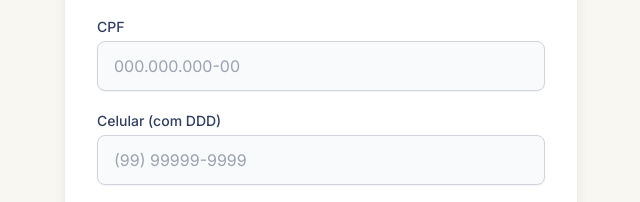
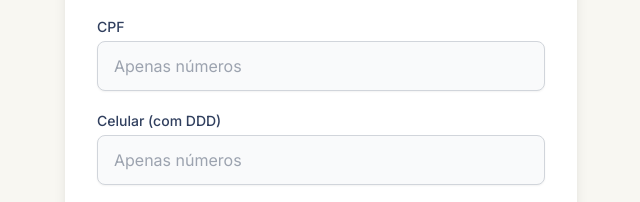
Before and after one commit to engeduardopds/projeto-tdah-inscricao, a website: page index.html in a window 1280 px wide. Shown: the part 424-626 px from the top of the page, 319-959 px from the left. Drawn offline with nearby package versions, Linux system fonts and the light colour scheme.

Commit message:
Update index.html

```diff
--- a/index.html
+++ b/index.html
@@ -53,11 +53,11 @@
                     </div>
                     <div>
                         <label for="cpf" class="block text-sm font-medium text-[#1A2A4C]/90">CPF</label>
-                        <input type="text" id="cpf" name="cpf" required class="mt-1 block w-full px-4 py-3 bg-gray-50 border border-gray-300 rounded-lg shadow-sm focus:outline-none focus:ring-2 focus:ring-[#4B3F8F] focus:border-transparent transition" placeholder="000.000.000-00">
+                        <input type="text" id="cpf" name="cpf" required class="mt-1 block w-full px-4 py-3 bg-gray-50 border border-gray-300 rounded-lg shadow-sm focus:outline-none focus:ring-2 focus:ring-[#4B3F8F] focus:border-transparent transition" placeholder="Apenas números">
                     </div>
                     <div>
                         <label for="phone" class="block text-sm font-medium text-[#1A2A4C]/90">Celular (com DDD)</label>
-                        <input type="tel" id="phone" name="phone" required class="mt-1 block w-full px-4 py-3 bg-gray-50 border border-gray-300 rounded-lg shadow-sm focus:outline-none focus:ring-2 focus:ring-[#4B3F8F] focus:border-transparent transition" placeholder="(99) 99999-9999">
+                        <input type="tel" id="phone" name="phone" required class="mt-1 block w-full px-4 py-3 bg-gray-50 border border-gray-300 rounded-lg shadow-sm focus:outline-none focus:ring-2 focus:ring-[#4B3F8F] focus:border-transparent transition" placeholder="Apenas números">
                     </div>
 
                     <!-- Endereço -->
```
